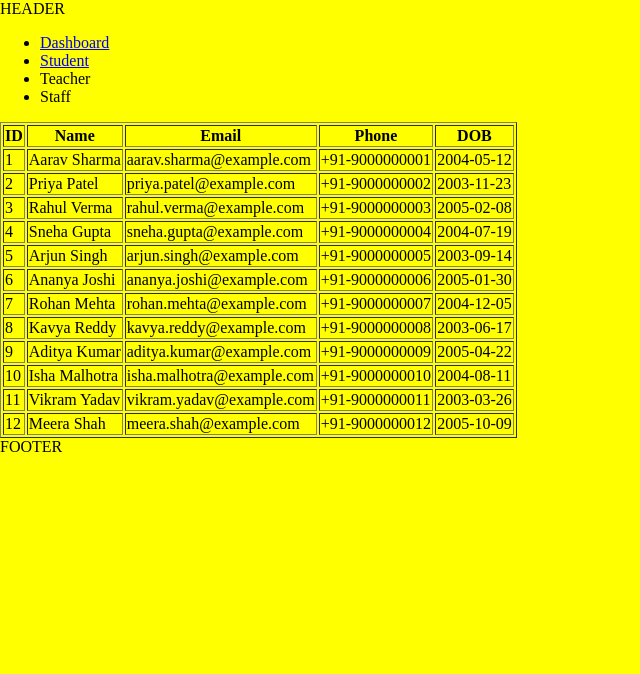
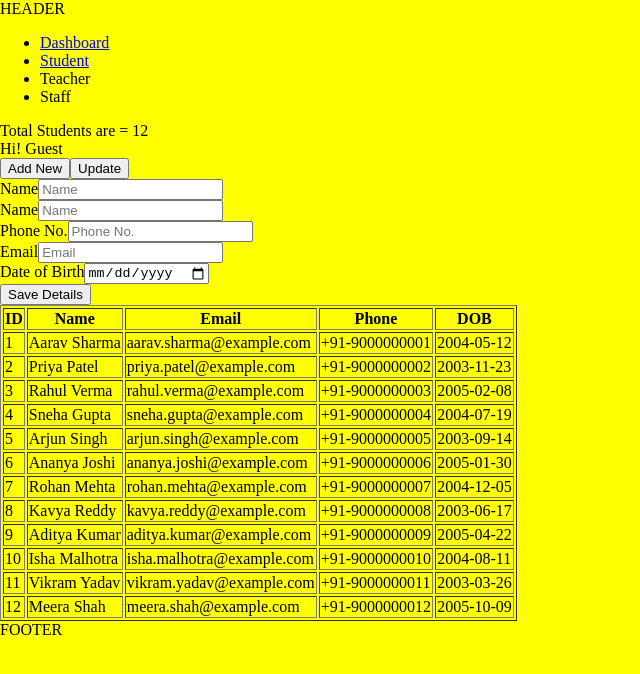
Before and after one commit to josephharkaman-cmd/aishwarya-client, a React (Vite) app: page /student in a window 1280 px wide. Shown: the top 674 px of the page, without its empty margins (0-640 px from the left). Built offline with nearby package versions, Linux system fonts and the light colour scheme.

Commit message:
Life cycle of React

```diff
--- /dev/null
+++ b/src/screens/AddStudent.jsx
@@ -0,0 +1,94 @@
+import React, { useEffect, useState } from "react";
+
+const AddStudent = ({ totalStudents }) => {
+  const [name, setName] = useState("");
+  const [dummyArr, setDummyArr] = useState([]);
+
+  // 1. Mount or Mounted
+  useEffect(() => {
+    console.log("Add Student is Loaded");
+  }, []);
+
+  //   2. Update or Updated
+  useEffect(() => {
+    console.log("Name is updated : ", name);
+  }, [name]);
+
+  //   3. Unmount or Unmounted
+  useEffect(() => {
+    return () => {
+      console.log("Add student component is unmounted");
+    };
+  }, []);
+
+  const AddNewRecord = () => {
+    setDummyArr((prevData) => [
+      ...prevData,
+      {
+        id: prevData.length + 1,
+        name: "XyZ",
+      },
+    ]);
+  };
+
+  const UpdateRecord = () => {
+    setDummyArr((prevData) =>
+      prevData.map((pD) => {
+        if (pD.id == 3) {
+          return {
+            id: 3,
+            name: "ABC",
+          };
+        }
+        return pD;
+      }),
+    );
+  };
+
+  return (
+    <div>
+      <div>Total Students are = {totalStudents}</div>
+      <div>Hi! {name || "Guest"}</div>
+      <button onClick={AddNewRecord}>Add New</button>
+
+      <button onClick={UpdateRecord}>Update</button>
+
+      {dummyArr.map((arr) => (
+        <div>
+          {arr.name} | {arr.id}
+        </div>
+      ))}
+
+      <form action="" method="post">
+        <div>
+          <label htmlFor="">Name</label>
+          <input
+            type="text"
+            placeholder="Name"
+            value={name}
+            onChange={(e) => setName(e.target.value)}
+          />
+        </div>
+        <div>
+          <label htmlFor="">Name</label>
+          <input type="text" placeholder="Name" />
+        </div>
+        <div>
+          <label htmlFor="">Phone No.</label>
+          <input type="text" placeholder="Phone No." />
+        </div>
+        <div>
+          <label htmlFor="">Email</label>
+          <input type="email" placeholder="Email" />
+        </div>
+        <div>
+          <label htmlFor="">Date of Birth</label>
+          <input type="date" placeholder="Date of Birth" />
+        </div>
+        <button>Save Details</button>
+      </form>
+    </div>
+  );
+};
+
+export default AddStudent;
--- a/src/screens/StudentScreen.jsx
+++ b/src/screens/StudentScreen.jsx
@@ -1,4 +1,5 @@
 import React from "react";
+import AddStudent from "./AddStudent";
 
 const StudentScreen = () => {
   const [students, setStudents] = React.useState([
@@ -114,6 +115,7 @@ const StudentScreen = () => {
 
   return (
     <div>
+      <AddStudent totalStudents={students.length} />
       <table border="1">
         <thead>
           <tr>
```
